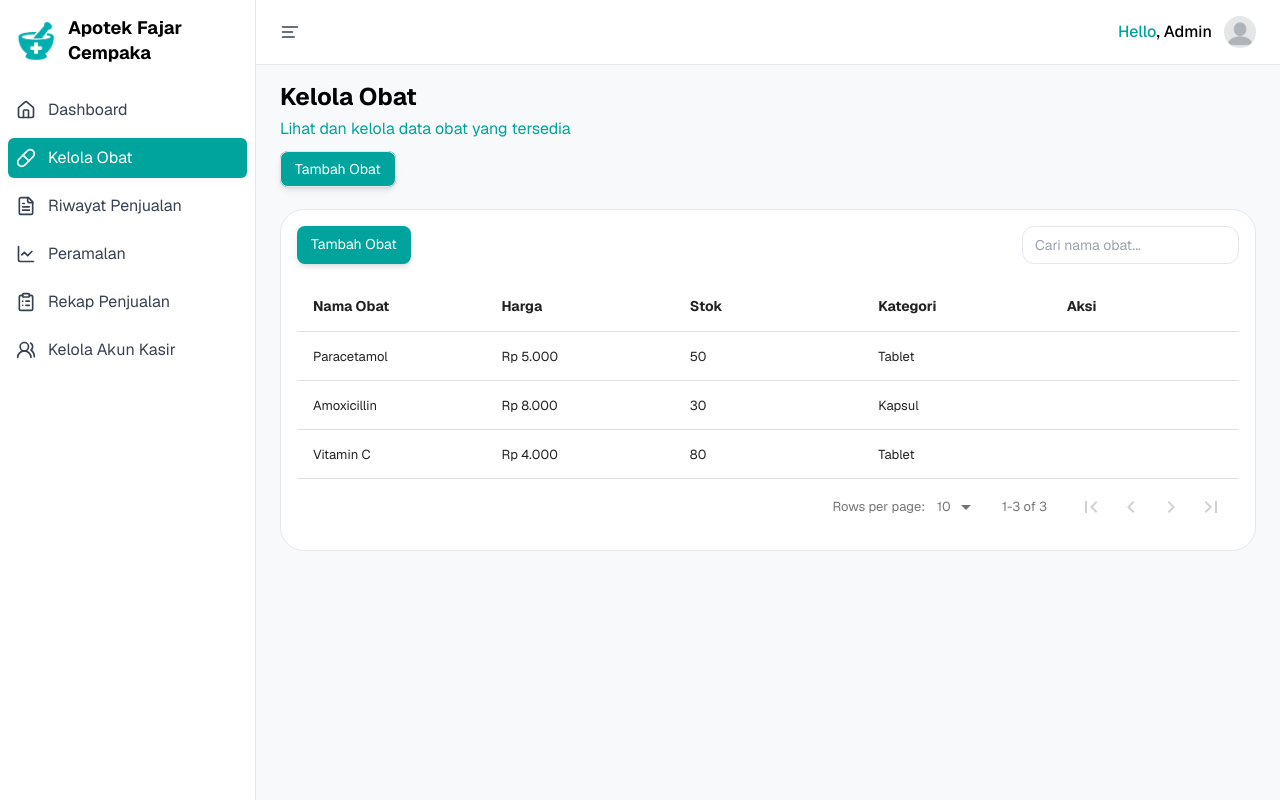
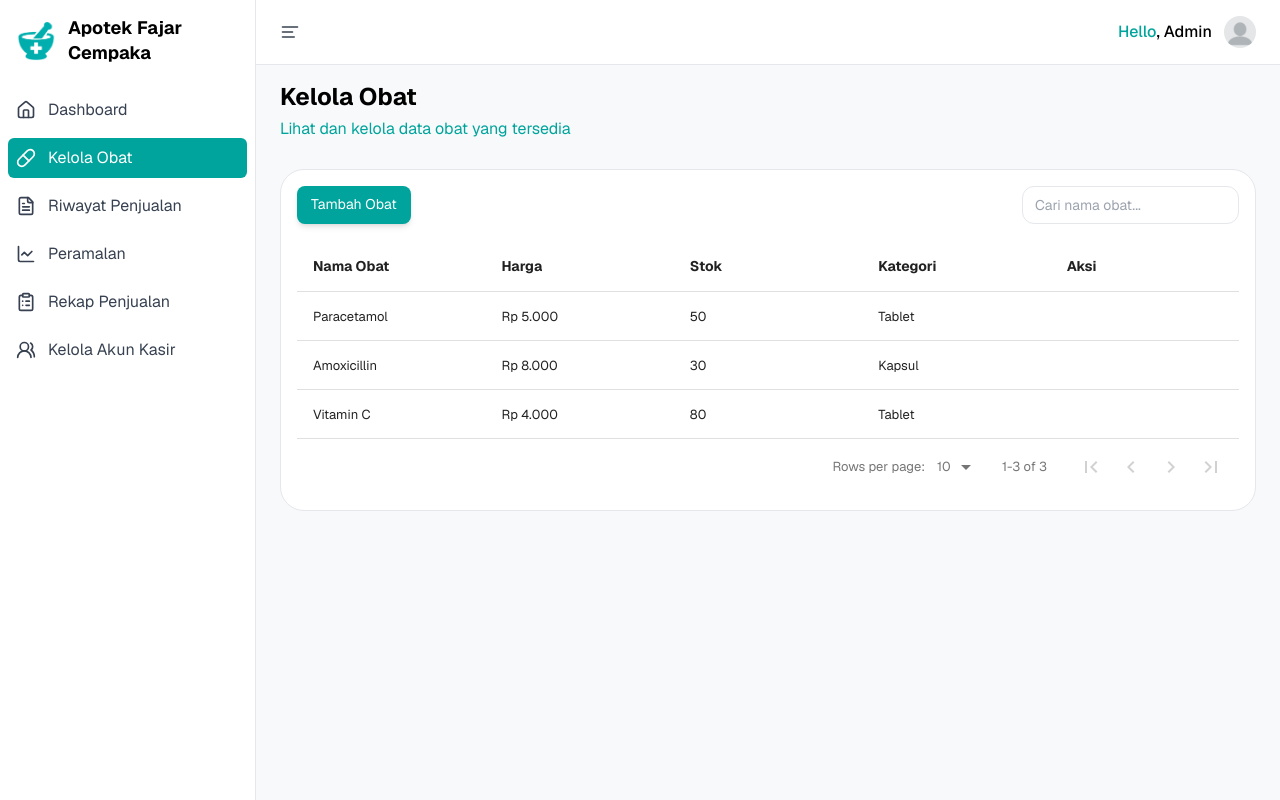
Before and after one commit to FaishalHilmi/antibiotic-sales-forecast, a Next.js app: page /dashboard/obat in a window 1280 px wide. Built offline with nearby package versions, Linux system fonts and the light colour scheme.

Commit message:
add: import KelolaObatView Component and remove SearchableTable component

```diff
--- a/app/dashboard/obat/page.tsx
+++ b/app/dashboard/obat/page.tsx
@@ -1,4 +1,3 @@
-import Link from "next/link";
 import KelolaObatView from "./KelolaObatView";
 
 export default function KelolaObatpage() {
@@ -9,12 +8,6 @@ export default function KelolaObatpage() {
         <p className="text-primary mb-4">
           Lihat dan kelola data obat yang tersedia
         </p>
-        <Link
-          href={"/"}
-          className="py-2 px-3.5 border rounded-lg text-sm bg-primary text-white shadow-md hover:shadow-none hover:scale-95 transition-all duration-300 mb-4 md:mb-6"
-        >
-          Tambah Obat
-        </Link>
         <KelolaObatView />
       </div>
     </div>
```
